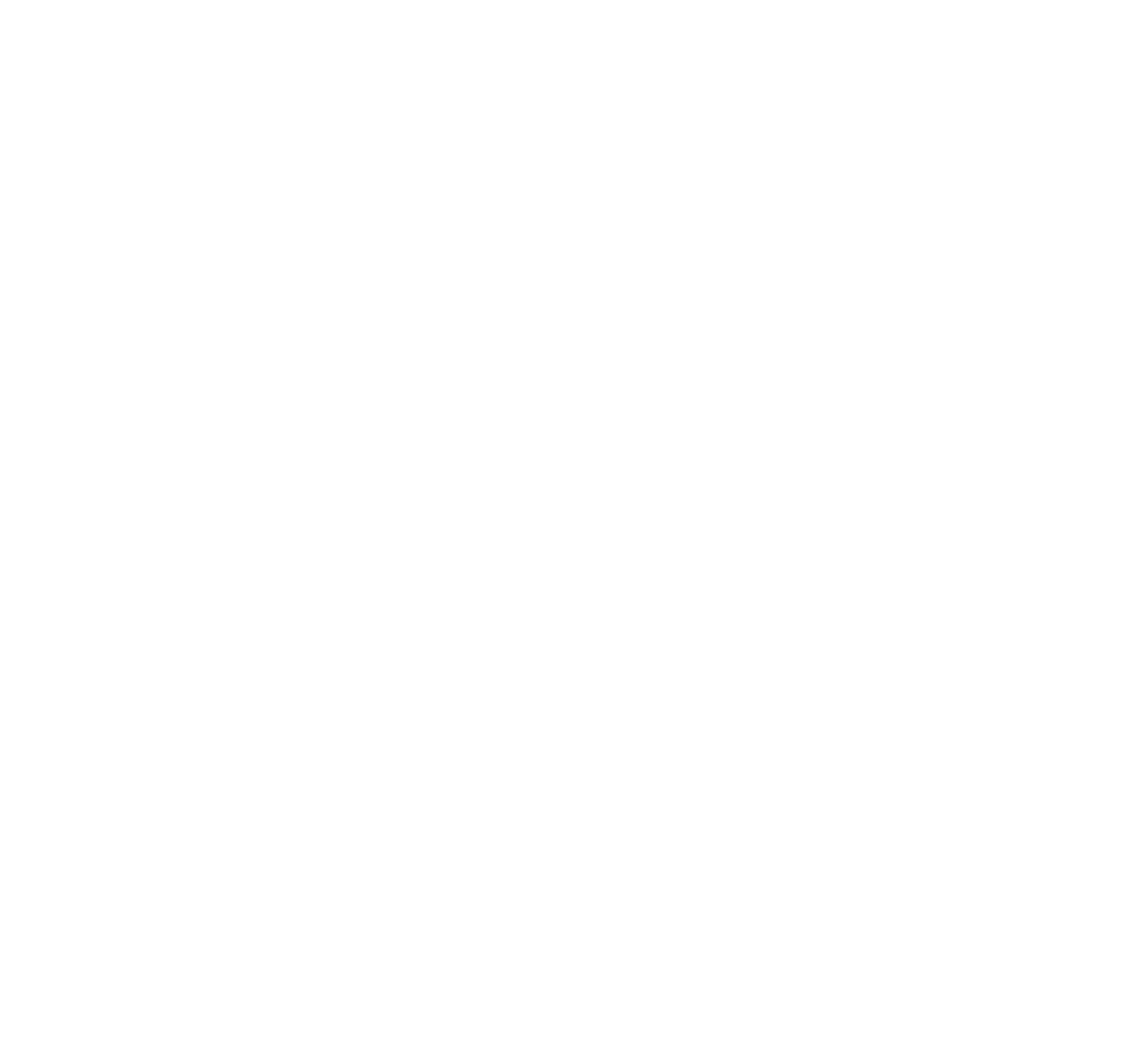
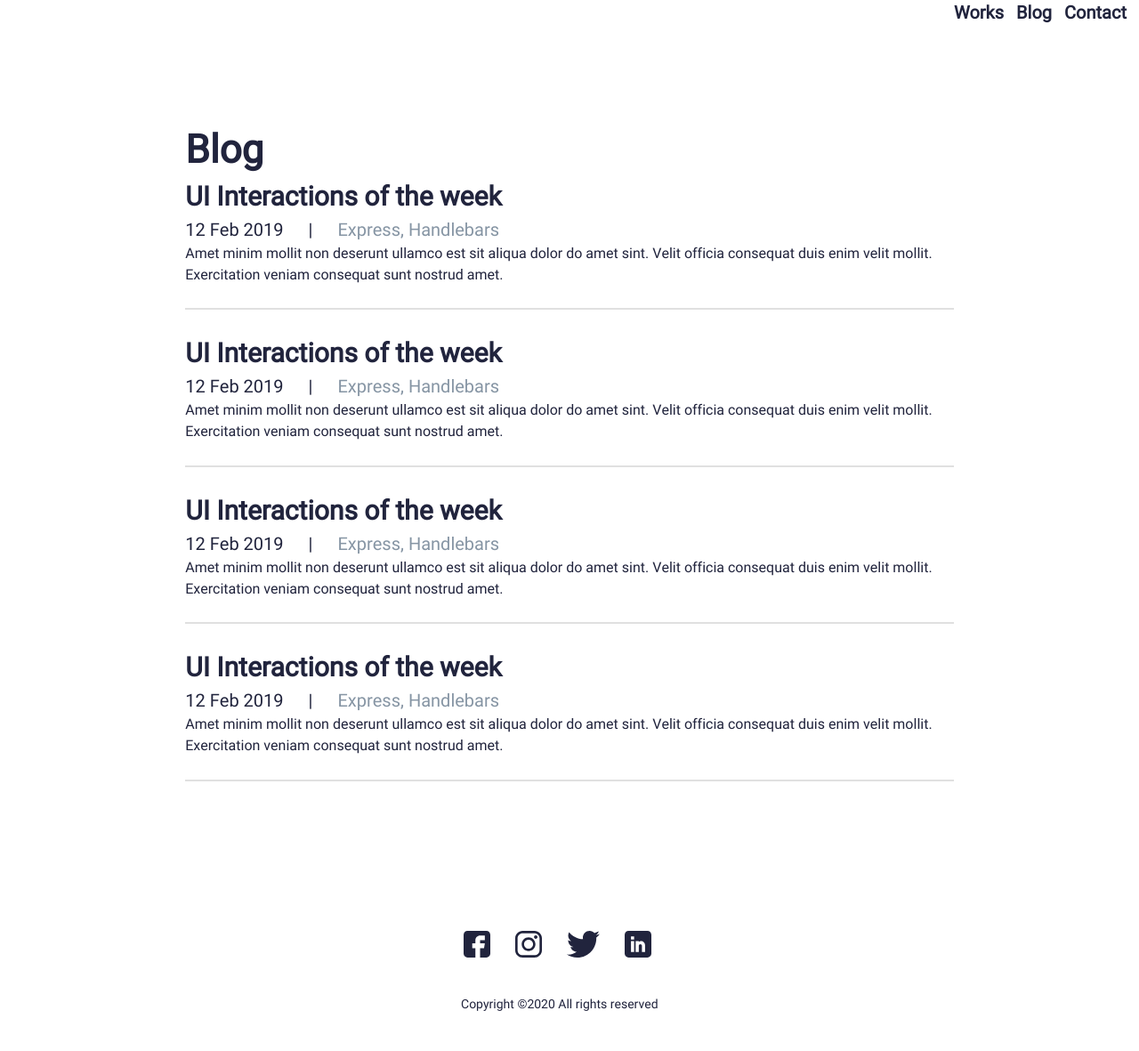
Before and after one commit to renatakov/john-website, a plain HTML site: page blog/blog.html in a window 1280 px wide. Shown: the whole page at 89% size. Before the commit the page ends 800 px from the top, so only its background shows below. Drawn offline with Linux system fonts and the light colour scheme.

Commit message:
blog section is done

```diff
--- a/blog/blog.css
+++ b/blog/blog.css
@@ -0,0 +1,142 @@
+@import url('/css/first-styles.css');
+@import url('/css/font-styles.css');
+
+/* ---------------- */
+/* menu section */
+
+
+.menu {
+  position: fixed;
+  min-width: 100%;
+  left: 0;
+  top: 0;
+  background-color: #fff;
+  padding-bottom: 3rem;
+}
+
+.navigation__list {
+  display: flex;
+  justify-content: end;
+  align-items: center;
+}
+.list__item > a{
+  font-weight: 700;
+  font-size: 20px;
+  line-height: 29px;
+  color: #21243D;
+}
+
+.list__item:not(.list__item:first-child){
+  margin-left: 1rem;
+}
+
+.list__item:last-child{
+  margin-right: 1rem;
+}
+
+.list__item a:hover{
+  color: #FF6464;
+}
+
+/* --------------- */
+/* main section */
+
+.blog {
+
+  display: flex;
+  flex-flow: column wrap;
+  justify-content: center;
+  align-items: start;
+  flex: 0 1 50%;
+  margin: 10rem 14.8765rem;
+}
+.blog__title {
+  font-family: 'Heebo';
+  font-style: normal;
+  font-weight: 700;
+  font-size: 44px;
+  line-height: 60px;
+  color: #21243D;
+}
+.blog__column {
+  display: flex;
+  flex-flow: row wrap;
+
+}
+.column__item {
+  margin-bottom: 2rem;
+  border: 2px solid #E0E0E0;
+  border-right: none;
+  border-left: none;
+  border-top: none;
+}
+.item__subtitle {
+  font-family: 'Heebo';
+font-style: normal;
+font-weight: 700;
+font-size: 30px;
+line-height: 44px;
+
+/* Dark Color */
+
+color: #21243D;
+}
+.item__text span:first-child {
+font-style: normal;
+font-weight: 400;
+font-size: 20px;
+line-height: 29px;
+color: #21243D;
+}
+
+.item__text span:first-child::after{
+content: '|';
+margin: 0 2rem;
+}
+
+.item__text span:last-child{
+  font-weight: 400;
+  font-size: 20px;
+  line-height: 29px;
+  color: #8695A4;
+}
+.item__subtext {
+  font-weight: 400;
+font-size: 16px;
+line-height: 24px;
+color: #21243D;
+padding-bottom: 1.8125rem;
+}
+
+/* foooter */
+/* ---------------- */
+footer{
+  display: flex;
+  flex-flow: column wrap;
+  justify-content: center;
+  align-items: center;
+}
+.logos__row{
+  display: flex;
+  justify-content: center;
+  align-items: center;
+margin-bottom: 3rem;
+}
+
+.logos__row img:not(img:last-child){
+  margin-right: 2rem;
+}
+.logos__row img:not(img:first-child){
+  margin-right: 2rem;
+}
+
+footer p{
+margin: 0 1.6rem 3rem 0;
+  font-family: 'Heebo';
+font-style: normal;
+font-weight: 400;
+font-size: 14px;
+line-height: 21px;
+color: #21243D;
+
+}
--- a/blog/blog.html
+++ b/blog/blog.html
@@ -8,6 +8,56 @@
   <title>Blog</title>
 </head>
 <body>
-
+  <header class="menu">
+    <nav class="menu__navigation">
+      <ul class="navigation__list">
+        <li class="list__item"><a href="/work/work.html">Works</a></li>
+        <li class="list__item"><a href="/blog/blog.html">Blog</a></li>
+        <li class="list__item"><a href="/contact/contact.html">Contact</a></li>
+      </ul>
+    </nav>
+  </header>
+  <div class="blog">
+    <h1 class="blog__title">Blog</h1>
+    <div class="blog__column">
+      <div class="column__item">
+        <h3 class="item__subtitle">UI Interactions of the week</h3>
+        <p class="item__text"><span>12 Feb 2019</span><span>Express, Handlebars</span></p>
+        <p class="item__subtext">Amet minim mollit non deserunt ullamco est sit
+        aliqua dolor do amet sint. Velit officia consequat duis enim velit mollit.
+        Exercitation veniam consequat sunt nostrud amet.</p>
+      </div>
+      <div class="column__item">
+        <h3 class="item__subtitle">UI Interactions of the week</h3>
+        <p class="item__text"><span>12 Feb 2019</span><span>Express, Handlebars</span></p>
+        <p class="item__subtext">Amet minim mollit non deserunt ullamco est sit
+        aliqua dolor do amet sint. Velit officia consequat duis enim velit mollit.
+        Exercitation veniam consequat sunt nostrud amet.</p>
+      </div>
+      <div class="column__item">
+        <h3 class="item__subtitle">UI Interactions of the week</h3>
+        <p class="item__text"><span>12 Feb 2019</span><span>Express, Handlebars</span></p>
+        <p class="item__subtext">Amet minim mollit non deserunt ullamco est sit
+        aliqua dolor do amet sint. Velit officia consequat duis enim velit mollit.
+        Exercitation veniam consequat sunt nostrud amet.</p>
+      </div>
+      <div class="column__item">
+        <h3 class="item__subtitle">UI Interactions of the week</h3>
+        <p class="item__text"><span>12 Feb 2019</span><span>Express, Handlebars</span></p>
+        <p class="item__subtext">Amet minim mollit non deserunt ullamco est sit
+        aliqua dolor do amet sint. Velit officia consequat duis enim velit mollit.
+        Exercitation veniam consequat sunt nostrud amet.</p>
+      </div>
+    </div>
+  </div>
+  <footer>
+    <div class="logos__row">
+      <img src="/img/fb.svg" alt="">
+      <img src="/img/insta.svg" alt="">
+      <img src="/img/twitter.svg" alt="">
+      <img src="/img/Linkedin.svg" alt="">
+    </div>
+    <p>Copyright ©2020 All rights reserved </p>
+  </footer>
 </body>
 </html>
--- a/css/first-styles.css
+++ b/css/first-styles.css
@@ -30,6 +30,10 @@ html, body {
   -ms-text-size-adjust: 100%;
   -moz-text-size-adjust: 100%;
   -webkit-text-size-adjust: 100%;
+}
+body{
+  font-family: 'Heebo';
+
 }
 
 input, button, textarea {
--- a/style.css
+++ b/style.css
@@ -21,11 +21,12 @@
   justify-content: end;
   align-items: center;
 }
-.list__item {
+.list__item > a{
   font-family: 'Heebo';
   font-weight: 700;
   font-size: 20px;
   line-height: 29px;
+  color: #21243D;
 }
 
 .list__item:not(.list__item:first-child){
@@ -36,7 +37,7 @@
   margin-right: 1rem;
 }
 
-.list__item:hover{
+.list__item a:hover{
   color: #FF6464;
 }
 
```
Also changed, not shown: index.html (+3 -3 lines).
